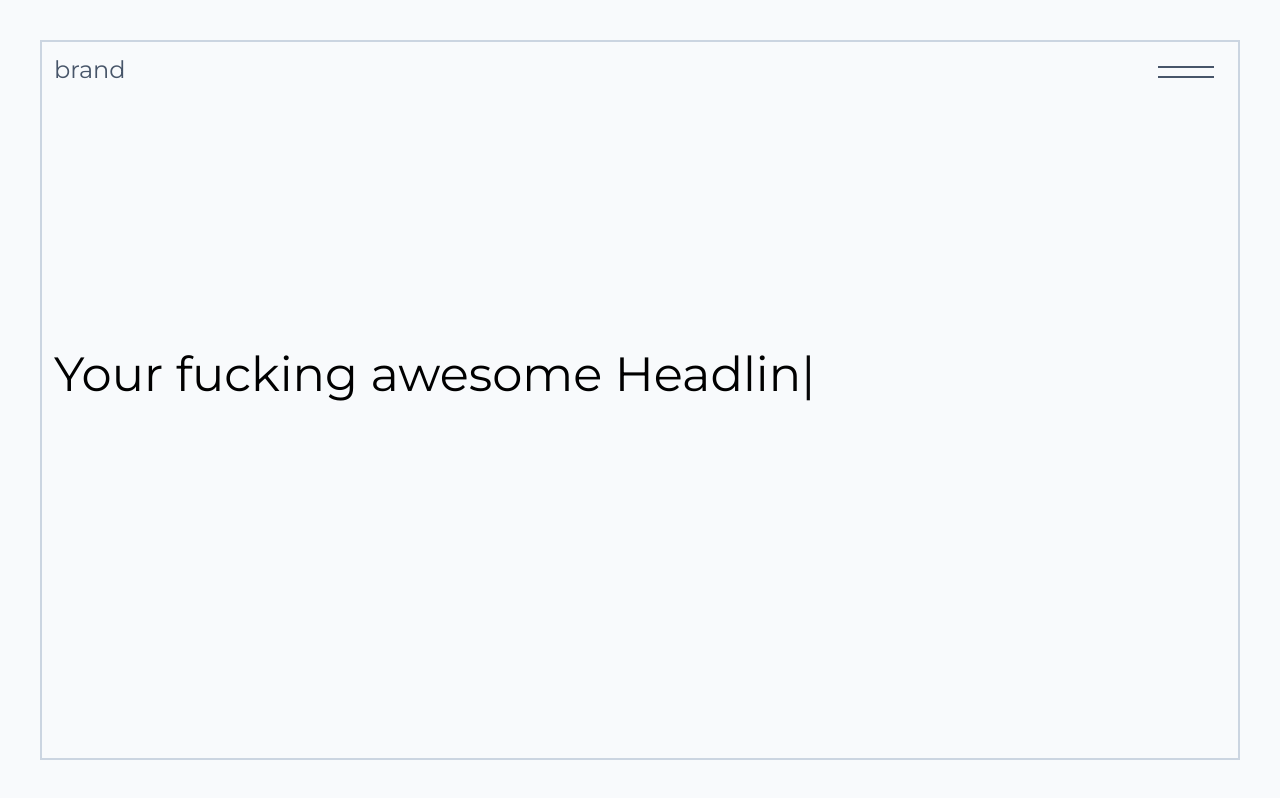
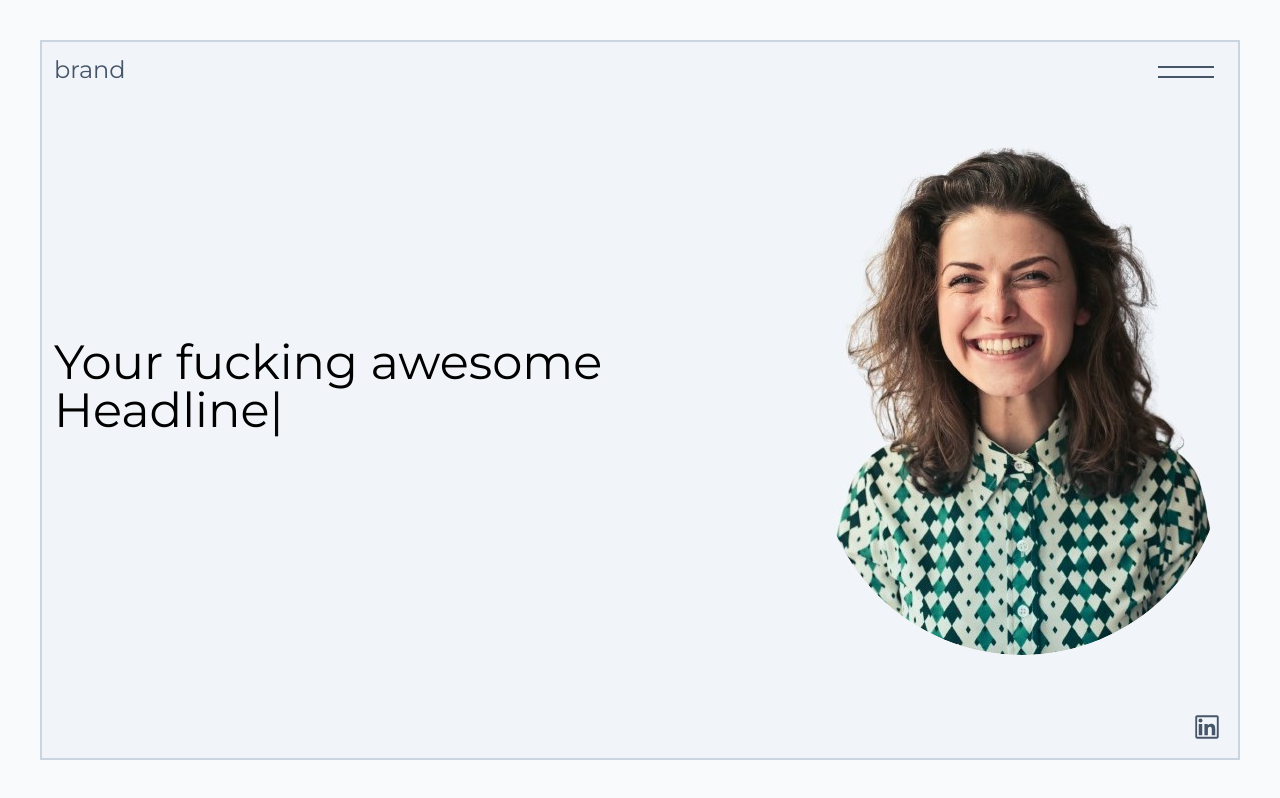
Before and after one commit to rnldbss/piet-mondrian-animations, a Next.js app: page / in a window 1280 px wide. Built offline with nearby package versions, Linux system fonts and the light colour scheme.

Commit message:
Viewport height adjust to svh

```diff
--- a/app/components/hero.js
+++ b/app/components/hero.js
@@ -4,60 +4,80 @@ import { gsap } from "gsap";
 import { TextPlugin } from "gsap/all";
 import { useLayoutEffect, useRef } from "react";
 import Link from "next/link";
+import Image from "next/image";
+import myPic from "../images/me.jpg";
 
 gsap.registerPlugin(TextPlugin);
 
 export function Hero() {
-  //defining the scope for GSAP animations
+  //defining the scope for GSAP animations.
   const heroRef = useRef();
-  //ref to store GSAP timeline
+  //ref to store GSAP timeline.
   const tl = useRef();
 
-  //GSAP animation
+  //GSAP animation.
   useLayoutEffect(() => {
     let ctx = gsap.context(() => {
-      //animation cursor blinking
+      //animation cursor blinking.
       gsap.fromTo(
         "#cursor",
         { autoAlpha: 0, x: 5 },
         { autoAlpha: 1, duration: 0.7, repeat: -1 }
       );
 
-      //creating the timeline
+      //creating the timeline.
       tl.current = gsap
         .timeline()
-        //animation typing
+        //animation typing.
         .to("#text", {
           text: { value: "Your fucking awesome Headline." }, //change the headline text here.
           duration: 6.2,
-          delay: 0.7,
+          delay: 0.5,
         })
-        .from("#link", {
+        .from(
+          "#link",
+          {
             autoAlpha: 0,
-          y: 10, //fdfd
+            y: 10,
             stagger: 0.5,
-          duration: 0.7,
-        });
+            duration: 0.9,
+          },
+          "-=0.4"
+        );
     }, heroRef);
-    return () => ctx.revert(); //cleanup
-  }, []); //empty array so it doesn't re-run every render
+    return () => ctx.revert(); //cleanup.
+  }, []); //empty array so it doesn't re-run every render.
 
   return (
-    <div ref={heroRef} className="flex flex-col gap-6">
-      <div className="text-4xl md:text-5xl">
+    <div ref={heroRef} className="flex relative z-20 flex-col gap-6 w-full">
+      <div className="flex gap-3">
+        <div className="text-4xl md:text-5xl mt-auto mb-auto">
           <h1 id="text" className="inline"></h1>
           <span id="cursor" className="inline">
             |
-        </span>
-      </div>
+          </span>{" "}
           <div className="flex gap-4">
-        <Link href="/" id="link" className="underline sm:text-lg md:text-xl ">
-          work
+            <Link
+              href="/servicos"
+              id="link"
+              className="underline sm:text-lg md:text-xl "
+            >
+              services
             </Link>
-        <Link href="/" id="link" className="underline sm:text-lg md:text-xl ">
+            <Link
+              href="/"
+              id="link"
+              className="underline sm:text-lg md:text-xl "
+            >
               about
             </Link>
           </div>
         </div>
+
+        <div className="ml-auto hidden sm:block shrink-0 rounded-full overflow-hidden">
+          <Image src={myPic} style={{ backdropFilter: "grayscale(100%)" }} />
+        </div>
+      </div>
+    </div>
   );
 }
--- a/app/components/nav.js
+++ b/app/components/nav.js
@@ -40,7 +40,7 @@ export function Navbar() {
   return (
     <nav
       ref={scope}
-      className="absolute z-50 grid grid-cols-1 h-full w-full justify-items-end grid-rows-1 right-0 top-0"
+      className="absolute z-50 grid grid-cols-1 h-max w-max justify-items-end grid-rows-1 right-0 top-0"
     >
       <motion.div
         initial={{ x: "100%", y: "-100%" }}
@@ -57,7 +57,7 @@ export function Navbar() {
         className="h-[75%] sm:h-[calc(50vh/1.2)] col-start-1 col-end-1 row-start-1 row-end-1 w-full sm:w-[calc(50vh/1.2)] flex  items-end px-6 py-6 bg-red-400 border-l-2 border-b-2 border-slate-300 text-white font-normal text-3xl"
       >
         <motion.div id="navLinks">
-          <Link href="/">work</Link>
+          <Link href="/servicos">services</Link>
         </motion.div>
       </motion.div>
       <motion.div
--- /dev/null
+++ b/app/components/social.js
@@ -0,0 +1,11 @@
+import { AiOutlineLinkedin } from "react-icons/ai";
+
+export function Social() {
+  return (
+    <div className="flex absolute bottom-4 right-4 z-50 sm:text-3xl text-2xl  text-slate-600 ">
+      <a href="https://linkedin.com" className="hover:text-blue-500">
+        <AiOutlineLinkedin />
+      </a>
+    </div>
+  );
+}
--- a/app/layout.js
+++ b/app/layout.js
@@ -1,6 +1,7 @@
 import "./globals.css";
 import { Montserrat } from "next/font/google";
 import { Navbar } from "./components/nav";
+import { Social } from "./components/social";
 
 const montserrat = Montserrat({ subsets: ["latin"] });
 
@@ -13,17 +14,18 @@ export default function RootLayout({ children }) {
   return (
     <html lang="en">
       <body className={montserrat.className}>
-        <main className="h-screen w-screen relative bg-slate-50 overflow-x-hidden">
+        <main className="h-[100svh] w-screen relative bg-slate-50 overflow-x-hidden">
           <div
             className="p-3 sm:p-5 md:p-8 lg:p-10 absolute top-0 left-0 w-screen
           h-screen"
           >
-            <div className=" border-2 relative h-full w-full border-slate-300 overflow-hidden">
+            <div className=" border-2 relative h-full w-full border-slate-300 overflow-hidden bg-slate-100">
               <div className="absolute top-3 left-3 text-2xl text-slate-600">
                 <span>brand</span>
               </div>
               <Navbar />
               {children}
+              <Social />
             </div>
           </div>
         </main>
--- /dev/null
+++ b/app/servicos/page.js
@@ -0,0 +1,3 @@
+export default function Services() {
+  return <div>hey</div>;
+}
--- a/package.json
+++ b/package.json
@@ -16,6 +16,7 @@
     "postcss": "8.4.27",
     "react": "18.2.0",
     "react-dom": "18.2.0",
+    "react-icons": "^4.10.1",
     "tailwindcss": "3.3.3"
   }
 }
```
Also changed, not shown: app/images/me.jpg (added), 1 other file (tests, documents, lock files or other folders). Lines whose indentation alone changed are shown as unchanged.
